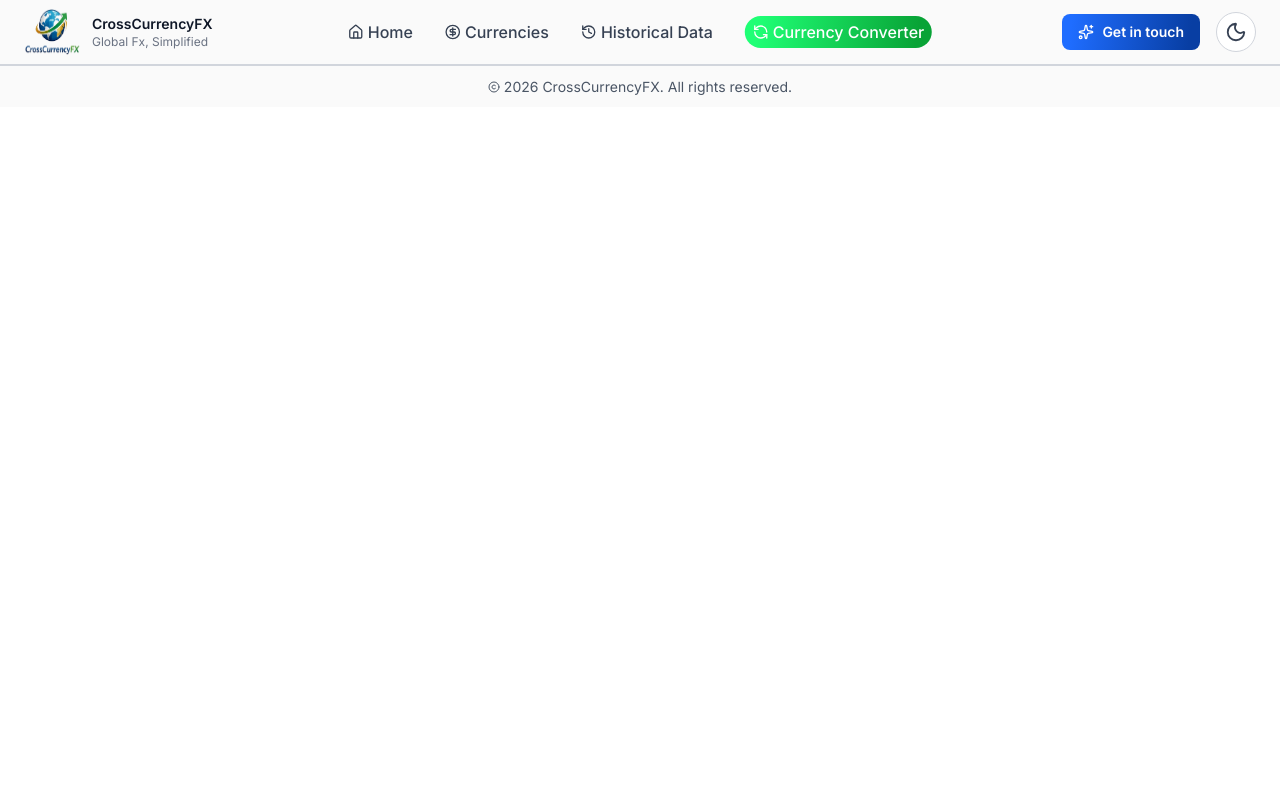
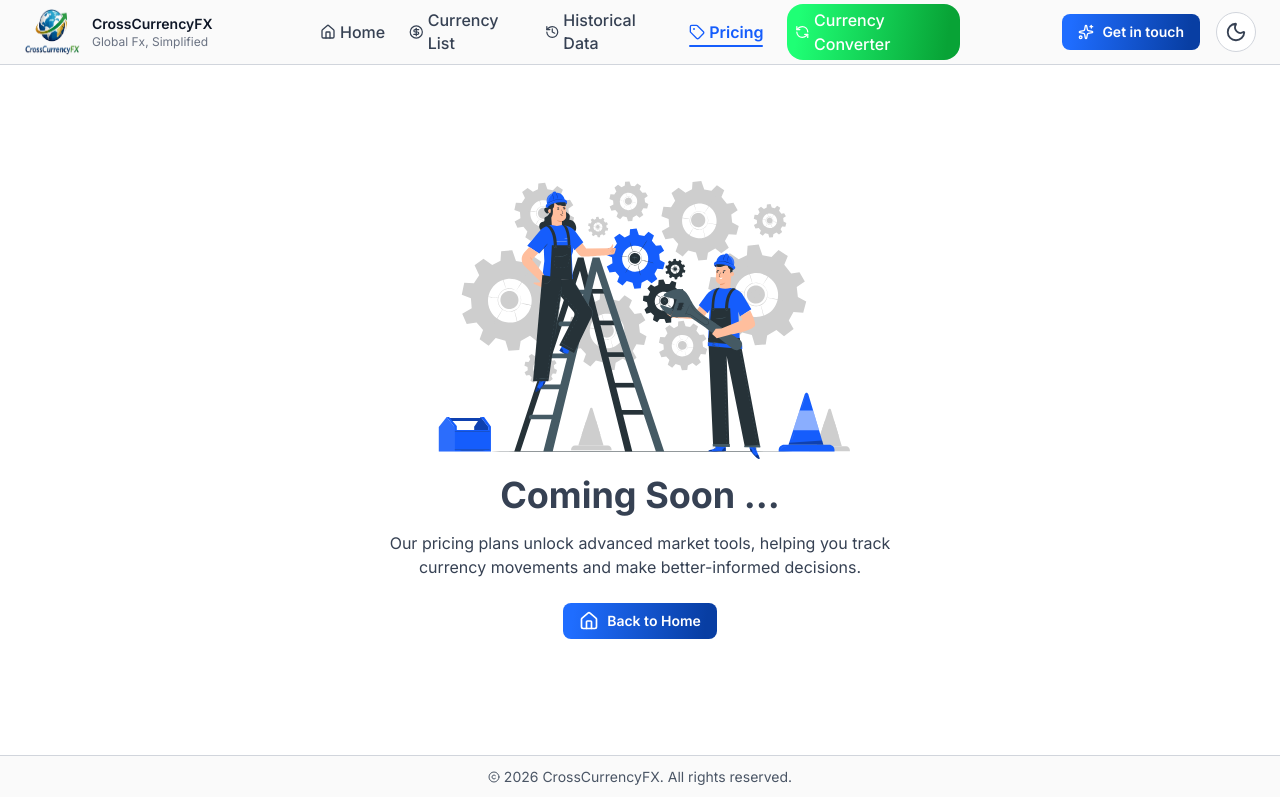
Before and after one commit to contactusfxpro/fx_pro, a React (Vite) app: page /pricing in a window 1280 px wide. Built offline with nearby package versions, Linux system fonts and the light colour scheme.

Commit message:
10-1-2026 3

```diff
--- a/src/App.jsx
+++ b/src/App.jsx
@@ -9,6 +9,7 @@ import History from "./pages/HistoryPage.jsx";
 import Footer from "./components/Footer.jsx";
 import Currencies from "./pages/Currencies.jsx";
 import CurrencyConverter from "./pages/CurrencyConverter.jsx";
+import Pricing from "./pages/Pricing.jsx";
 
 const AppContent = () => {
   const { theme } = useTheme();
@@ -39,6 +40,8 @@ const AppContent = () => {
         <Routes>
           <Route path="/" element={<MainPage />} />
           <Route path="/history" element={<History />} />
+          <Route path="/pricing" element={<Pricing />} />
+
           <Route path="/currencies" element={<Currencies />} />
           <Route path="/currencyconverter" element={<CurrencyConverter />} />
         </Routes>
--- a/src/components/Navbar.jsx
+++ b/src/components/Navbar.jsx
@@ -9,6 +9,7 @@ import {
   RefreshCcw,
   RotateCcw,
   Sparkles,
+  Tag,
   X,
 } from "lucide-react";
 import ContactModal from "./ContactModal";
@@ -55,7 +56,7 @@ const Navbar = () => {
             </Link>
           </div>
 
-          <div className="hidden lg:flex absolute left-1/2 -translate-x-1/2  items-center gap-8 ">
+          <div className="hidden lg:flex absolute left-1/2 -translate-x-1/2  items-center gap-6 ">
             <NavLink to="/" className={navItem}>
               {({ isActive }) => (
                 <>
@@ -84,7 +85,7 @@ const Navbar = () => {
     `}
                   >
                     <CircleDollarSign className="w-4 h-4" />
-                    <span>Currencies</span>
+                    <span>Currency List</span>
                   </div>
 
                   <span
@@ -105,6 +106,25 @@ const Navbar = () => {
                   >
                     <History className="w-4 h-4" />
                     <span>Historical Data</span>
+                  </div>
+
+                  <span
+                    className={`absolute -bottom-1 left-0 h-0.5 w-full rounded-full transition-all
+        ${isActive ? "bg-blue-600 dark:bg-blue-400" : "bg-transparent"}`}
+                  />
+                </>
+              )}
+            </NavLink>
+            <NavLink to="/pricing" className={navItem}>
+              {({ isActive }) => (
+                <>
+                  <div
+                    className={`flex items-center gap-1 text-[16px] transition-all
+      ${isActive ? "font-semibold " : "font-medium"}
+    `}
+                  >
+                    <Tag className="w-4 h-4" />
+                    <span>Pricing</span>
                   </div>
 
                   <span
@@ -194,7 +214,7 @@ const Navbar = () => {
             >
               <div className="flex items-center gap-3 text-lg">
                 <CircleDollarSign className="w-5 h-5" />
-                Currencies
+                Currency List
               </div>
             </NavLink>
 
@@ -206,6 +226,17 @@ const Navbar = () => {
               <div className="flex items-center gap-3 text-lg">
                 <History className="w-5 h-5" />
                 Historical Data
+              </div>
+            </NavLink>
+
+            <NavLink
+              to="/pricing"
+              onClick={() => setMenuOpen(false)}
+              className={navItem}
+            >
+              <div className="flex items-center gap-3 text-lg">
+                <Tag className="w-5 h-5" />
+                Pricing
               </div>
             </NavLink>
 
--- /dev/null
+++ b/src/pages/Pricing.jsx
@@ -0,0 +1,41 @@
+import React from "react";
+import commingsoon from "../assets/commingsoon1.svg";
+import commingsoon2 from "../assets/commingsoon2.svg";
+
+import { Link } from "react-router-dom";
+import { Home } from "lucide-react";
+
+const Pricing = () => {
+  return (
+    <div
+      className="
+        flex flex-col items-center justify-center
+        min-h-[calc(100vh-110px)]
+        dark:text-[#fafafa]
+      "
+    >
+      <img src={commingsoon} alt="" className="w-110  hidden dark:block" />
+      <img src={commingsoon2} alt="" className="w-110  block dark:hidden" />
+
+      <div className="text-center mt-4">
+        <p className="font-bold text-4xl text-gray-700 dark:text-[#fafafa]">
+          Coming Soon ...
+        </p>
+        <p className="text-gray-700 dark:text-gray-300 mt-4 max-w-lg mx-auto">
+          Our pricing plans unlock advanced market tools, helping you track
+          currency movements and make better-informed decisions.
+        </p>
+      </div>
+
+      <Link
+        to="/"
+        className="rounded-lg mt-6 gradient text-white px-4 py-2 text-sm font-semibold flex items-center gap-2"
+      >
+        <Home className="w-5 h-5" />
+        Back to Home
+      </Link>
+    </div>
+  );
+};
+
+export default Pricing;
```
